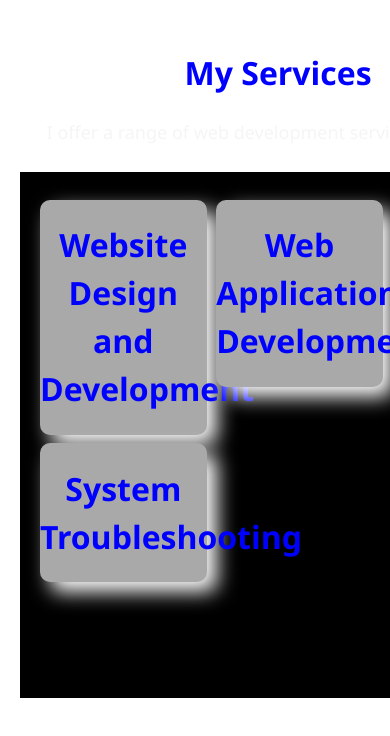
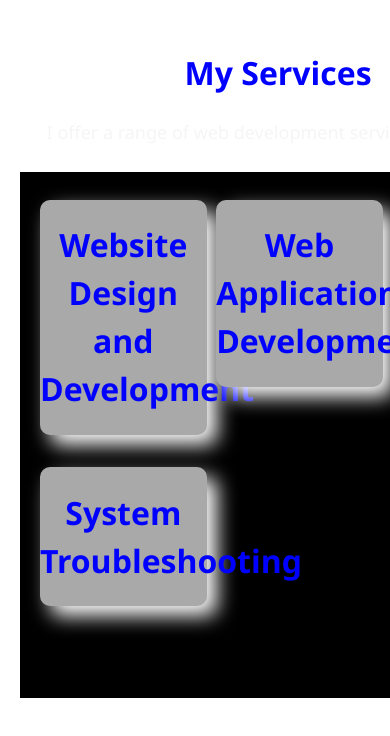
Before and after one commit to PavanMech321/portfolio-2, a React (Vite) app: page / in a window 390 px wide. Shown: the part 3507-4243 px from the top of the page. Built offline with nearby package versions, Linux system fonts and the light colour scheme.

Commit message:
Update App.css

```diff
--- a/src/App.css
+++ b/src/App.css
@@ -227,13 +227,15 @@
 }
 .service{
   display: grid;
-  grid-template-columns: 45vw 45vw;
+  grid-template-columns: 45% 45%;
   column-gap: 2%;
+  row-gap: 5%;
   margin-top: 5%;
   background-color: black;
   color:aliceblue;
   box-shadow: 10px 10px 20px white;
   padding: 20px;
+  height: fit-content;
 }
   .web{
   margin-top: 5%;
```
